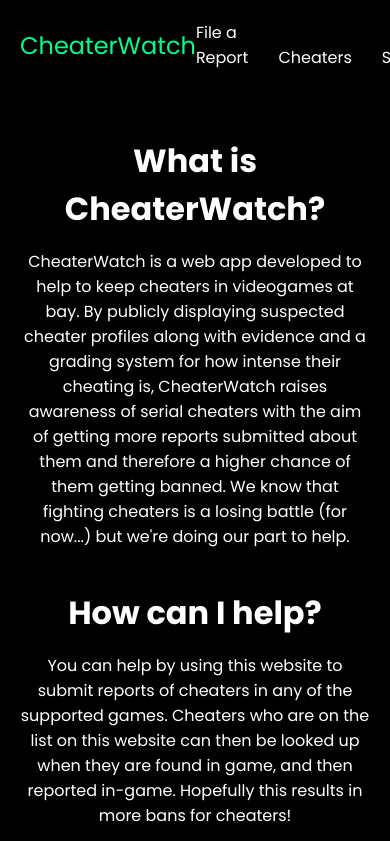
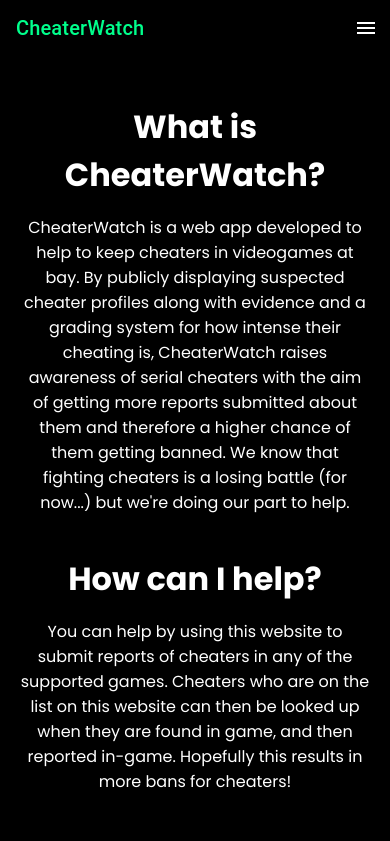
Before and after one commit to KingCharlesVI/CheaterWatch-Frontend, a React (Create React App) app in the folder cheaterwatch-ui/: page / in a window 390 px wide. Shown: the top 841 px of the page. Built offline with nearby package versions, Linux system fonts and the light colour scheme.

Commit message:
Update
- Made navbar responsive

```diff
--- a/cheaterwatch-ui/src/App.js
+++ b/cheaterwatch-ui/src/App.js
@@ -1,4 +1,3 @@
-// App.js
 import React from 'react';
 import { BrowserRouter as Router, Route, Routes } from 'react-router-dom';
 import Navbar from './components/Navbar';
--- a/cheaterwatch-ui/src/components/Navbar.js
+++ b/cheaterwatch-ui/src/components/Navbar.js
@@ -1,14 +1,41 @@
-// Navbar.js
-import React from 'react';
+import React, { useState } from 'react';
 import { Link } from 'react-router-dom';
+import { AppBar, Toolbar, IconButton, Typography, Drawer, List, ListItem, ListItemText } from '@mui/material';
+import MenuIcon from '@mui/icons-material/Menu';
 import '../App.css';
 import '../styles/Navbar.css';
 
 const Navbar = () => {
+  const [isDrawerOpen, setIsDrawerOpen] = useState(false);
+
+  const toggleDrawer = (open) => (event) => {
+    if (event.type === 'keydown' && (event.key === 'Tab' || event.key === 'Shift')) {
+      return;
+    }
+    setIsDrawerOpen(open);
+  };
+
+  const drawerList = (
+    <List>
+      <ListItem button component={Link} to="/file-report" onClick={toggleDrawer(false)}>
+        <ListItemText primary="File a Report" />
+      </ListItem>
+      <ListItem button component={Link} to="/cheaters" onClick={toggleDrawer(false)}>
+        <ListItemText primary="Cheaters" />
+      </ListItem>
+      <ListItem button component={Link} to="/auth" onClick={toggleDrawer(false)}>
+        <ListItemText primary="Signup/Login" />
+      </ListItem>
+    </List>
+  );
+
   return (
+    <div>
+      {/* Desktop Navbar */}
+      <div className="desktop-navbar">
         <nav>
           <div className="brand">
-        <Link to="/">CheaterWatch</Link> {/* Project title */}
+            <Link to="/">CheaterWatch</Link>
           </div>
           <ul className="nav-links">
             <li><Link to="/file-report">File a Report</Link></li>
@@ -16,6 +43,33 @@
             <li><Link to="/auth">Signup/Login</Link></li>
           </ul>
         </nav>
+      </div>
+
+      {/* Mobile Navbar */}
+      <div className="mobile-navbar">
+        <AppBar position="static">
+          <Toolbar>
+            <Typography variant="h6" component="div" sx={{ flexGrow: 1 }}>
+              <Link to="/" style={{ textDecoration: 'none', color: 'white' }}>
+                CheaterWatch
+              </Link>
+            </Typography>
+            <IconButton
+              edge="end"
+              color="inherit"
+              aria-label="menu"
+              onClick={toggleDrawer(true)}
+              sx={{ display: { md: 'none' } }}
+            >
+              <MenuIcon />
+            </IconButton>
+          </Toolbar>
+        </AppBar>
+        <Drawer anchor="left" open={isDrawerOpen} onClose={toggleDrawer(false)}>
+          {drawerList}
+        </Drawer>
+      </div>
+    </div>
   );
 }
 
--- a/cheaterwatch-ui/src/styles/Navbar.css
+++ b/cheaterwatch-ui/src/styles/Navbar.css
@@ -1,41 +1,85 @@
 /* Navbar.css */
-nav {
+
+/* Desktop Navbar */
+.desktop-navbar nav {
     display: flex;
     justify-content: space-between;
     align-items: center;
     padding: 20px;
-    font-family: 'Poppins', sans-serif; /* Use Poppins font */
+    font-family: 'Poppins', sans-serif;
     background-color: #000000;
 }
 
-.brand {
+.desktop-navbar .brand {
     font-size: 1.5rem;
 }
 
-.brand a {
-    text-decoration: none; /* Remove underlining */
+.desktop-navbar .brand a {
+    text-decoration: none;
+    color: #00ff8c;
 }
 
-.nav-links {
+.desktop-navbar .nav-links {
     list-style-type: none;
     margin: 0;
     padding: 0;
+    display: flex;
 }
 
-.nav-links li {
-    display: inline;
+.desktop-navbar .nav-links li {
     margin-left: 20px;
 }
 
-.nav-links li:first-child {
+.desktop-navbar .nav-links li:first-child {
     margin-left: 0;
 }
 
-.nav-links a {
-    color: #ffffff;
+.desktop-navbar .nav-links a {
+    color: white;
     text-decoration: none;
 }
 
-.nav-links a:hover {
-    opacity: 0.6; /* Reduce opacity on hover */
+.desktop-navbar .nav-links a:hover {
+    opacity: 0.6;
 }
+
+/* Hide desktop navbar on mobile */
+@media (max-width: 768px) {
+    .desktop-navbar {
+        display: none;
+    }
+}
+
+/* Show desktop navbar on larger screens */
+@media (min-width: 769px) {
+    .mobile-navbar {
+        display: none;
+    }
+}
+
+/* Mobile Navbar (Drawer) */
+.mobile-navbar .MuiDrawer-paper {
+    width: 250px;
+    background-color: #000000;
+}
+
+.mobile-navbar .MuiListItem-root a {
+    text-decoration: none;
+    color: inherit;
+    background-color: #000000;
+}
+
+/* Mobile AppBar Styles */
+.mobile-navbar .MuiAppBar-root {
+    background-color: #000000; /* Black background for AppBar */
+}
+
+.mobile-navbar .MuiToolbar-root .MuiTypography-root a {
+    color: #00ff8c; /* Brand color */
+    text-decoration: none;
+}
+
+/* Additional specificity for brand color in mobile navbar */
+.mobile-navbar .MuiTypography-root a {
+    color: #00ff8c !important; /* Ensure the brand color is applied */
+}
```
Lines whose indentation alone changed are shown as unchanged.
